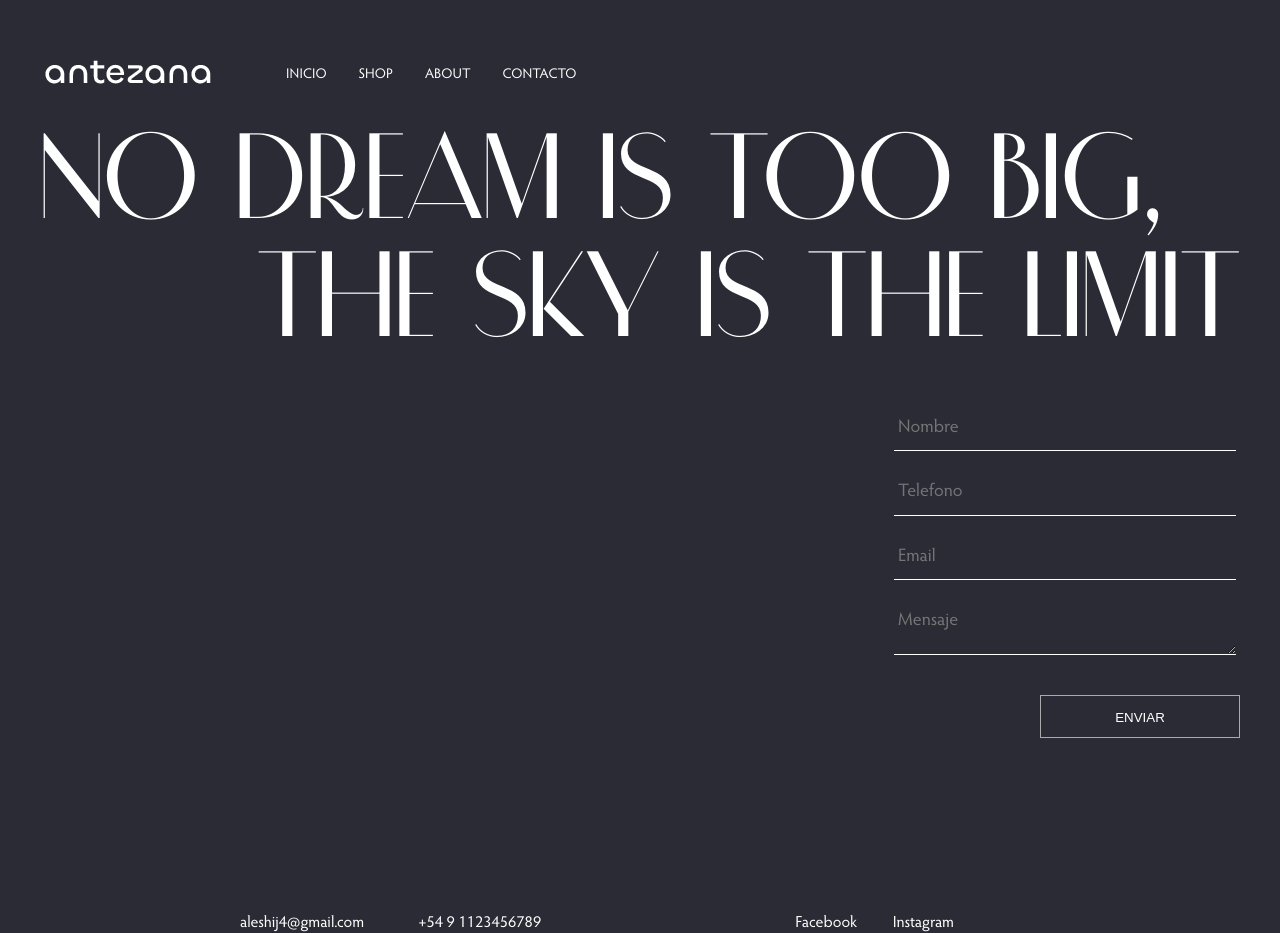
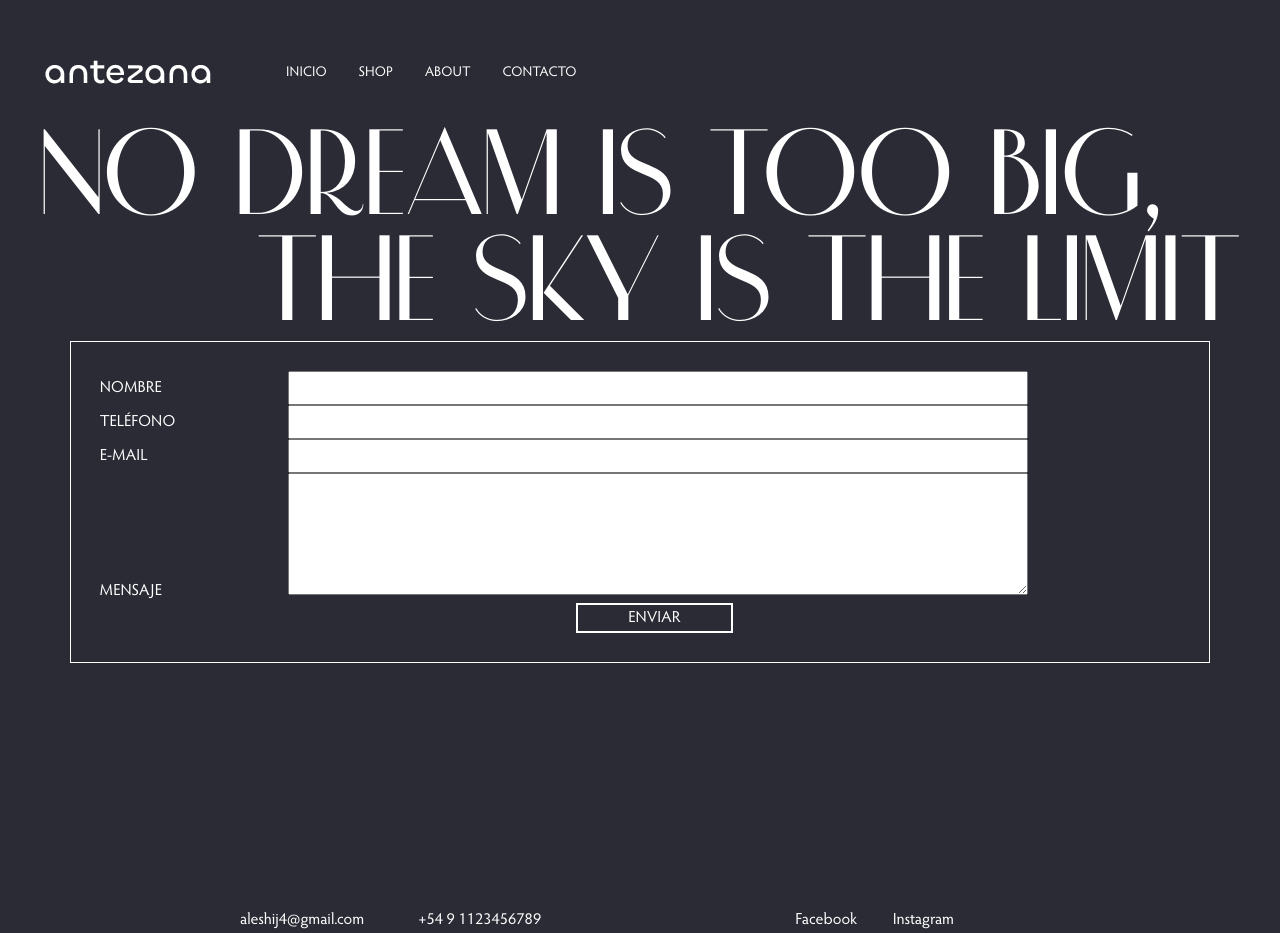
Before and after one commit to alexisgorra/ProyectoFinal-JaraAcosta, a plain HTML site: page contacto.html in a window 1280 px wide. Drawn offline with nearby package versions, Linux system fonts and the light colour scheme.

Commit message:
contacto

```diff
--- a/contacto.html
+++ b/contacto.html
@@ -5,6 +5,7 @@
     <meta http-equiv="X-UA-Compatible" content="IE=edge">
     <meta name="viewport" content="width=device-width, initial-scale=1.0">
     <link rel="stylesheet" href="./css/style.css">
+    <link href="https://cdn.jsdelivr.net/npm/bootstrap@5.1.3/dist/css/bootstrap.min.css" rel="stylesheet" integrity="sha384-1BmE4kWBq78iYhFldvKuhfTAU6auU8tT94WrHftjDbrCEXSU1oBoqyl2QvZ6jIW3" crossorigin="anonymous">
     <link rel="shortcut icon" href="./img/favicon-16x16.png">
     <title>ANTEZANA 247</title>
 </head>
@@ -28,23 +29,29 @@
         <div class="pagina-contenido__title pagina-contenido__title--mobile">
             contacto
         </div>
-        <div class="pagina-contenido__form">
-        <div class="pagina-contenido__form-container">
-        <div id="contacto-form" class="pagina-contacto__form-fields">
-            <input type="text" name="Nombre" id="contacto-form-nombre" placeholder="Nombre">
-            <input type="text" name="Telefono" id="contacto-form-telefono" placeholder="Telefono">
-            <input type="text" name="Email" id="contacto-form-email" placeholder="Email">
-
-            <textarea name="Mensaje" id="contacto-form-mensaje" placeholder="Mensaje" style="width: 342px; height: 55px"></textarea>
-
-            <div class="pagina-contacto__form-boton-line">
-                <button type="button" class="pagina-contacto__form-boton">
-                    Enviar
-                </button>
-            </div>
-        </div>
-        </div>
-        </div>
+        <form action="./enviar.php" method="post">
+            <fieldset>
+                <div class="col-12">
+                    <label class="col-2" for="name">Nombre</label>
+                    <input class="col-8" type="text" id="name" name="name" title="Por favor, ingrese su nombre." required>
+                </div>
+                <div class="col-12">
+                    <label class="col-2" for="phoneNumber">Teléfono</label>
+                    <input class="col-8" type="tel" id="tel" name="tel" title="Por favor, ingrese su número telefónico.">
+                </div>
+                <div class="col-12">
+                    <label class="col-2" for="email">E-mail</label>
+                    <input class="col-8" type="email" id="email" name="email" title="Por favor, ingrese su dirección de mail." required>
+                </div>
+                <div class="col-12">
+                    <label class="col-2" for="text">Mensaje</label>
+                    <textarea class="col-8" name="message" id="message" cols="20" rows="5"></textarea>
+                </div>
+                <div class="col-12">
+                    <input class="btn-send" type="submit" value="Enviar">
+                </div>
+            </fieldset>
+        </form>
         <div class="pagina-contacto__footer">
             <a href="#" class="pagina-contacto__footer-item">aleshij4@gmail.com</a>
             <a href="#" class="pagina-contacto__footer-item">+54 9 1123456789</a>
@@ -54,5 +61,7 @@
             </span>
         </div>
     </body>
+    <script src="https://cdn.jsdelivr.net/npm/@popperjs/core@2.10.2/dist/umd/popper.min.js" integrity="sha384-7+zCNj/IqJ95wo16oMtfsKbZ9ccEh31eOz1HGyDuCQ6wgnyJNSYdrPa03rtR1zdB" crossorigin="anonymous"></script>
+    <script src="https://cdn.jsdelivr.net/npm/bootstrap@5.1.3/dist/js/bootstrap.min.js" integrity="sha384-QJHtvGhmr9XOIpI6YVutG+2QOK9T+ZnN4kzFN1RtK3zEFEIsxhlmWl5/YESvpZ13" crossorigin="anonymous"></script>
 </body>
 </html>
--- a/css/style.css
+++ b/css/style.css
@@ -3,7 +3,6 @@
     padding: 0;
     box-sizing: border-box;
     text-decoration: none;
-    /* color: #8f6c53; */
 }
 
 @font-face{
@@ -195,11 +194,6 @@ a{
 }
 
 
-a{
-    text-decoration: none;
-}
-
-
 .ab-essentials{
     border-top: 0;
     padding: 22px 0;
@@ -349,10 +343,9 @@ p{
 .pagina-contenido__title--mobile{
     display: none;
 }
-
+/*
 .pagina-contenido__form-container{
     position: relative;
-    /* display: inline-block; */
     width: 350px;
     max-width: 100%;
     color: #fff;
@@ -399,13 +392,13 @@ p{
     cursor: pointer;
     transition: color .3s linear, background-color .3s linear;
     width: 200px;
-}
+} */
 
 .pagina-contacto__footer{
     position: relative;
     display: flex;
     justify-content: space-between;
-    top: 176px;
+    top: 229px;
     margin-bottom: 0;
     margin-right: 254px;
     font-family: 'Hypatia-Sans-Pro', sans-serif;
@@ -436,11 +429,11 @@ p{
     color: #fff;
 }
 
-input{
+/* input{
     border-radius: 0;
     background-color: #fff;
     color: #000;
-}
+} */
 
 .header__contacto{
     color: #fff;
@@ -586,6 +579,70 @@ input{
 
 .wallpaper{
     width: 100%;
+}
+
+form{
+    font-family: 'Hypatia-Sans-Pro', sans-serif;
+    font-weight: 400;
+    font-size: 1rem;
+    padding: 1.8rem 0 1.8rem 1.8rem;
+    margin: 1rem auto;
+    max-width: 95%;
+    border: 1px solid white
+}
+fieldset{
+    border: none;
+}
+fieldset div:last-child{
+    display: flex;
+    flex-direction: row;
+    justify-content: center;
+}
+legend{
+    font-size: 1.8rem;
+    margin-bottom: 1.5rem;
+    text-align: center;
+    font-family: 'Hypatia-Sans-Pro', sans-serif;
+    font-weight: 300;
+    color: black;
+    text-transform: uppercase;
+}
+label{
+    color: white;
+    text-transform: uppercase;
+}
+input{
+    height: 30px;
+    margin: 0 0 10px 10px;
+    /* border: 1px solid black; */
+    padding: 15px;
+    font-family: 'Hypatia-Sans-Pro', sans-serif;
+    font-size: 14px;
+    color: black;
+}
+input:focus, textarea:focus{
+    outline: none;
+}
+.btn-send{
+    padding: 0 50px;
+    border: white 2px solid;
+    color: white;
+    font-family: 'Hypatia-Sans-Pro', sans-serif;
+    text-transform: uppercase;
+    background-color: #2b2b36;
+}
+.btn-send:hover{
+    background-color: white;
+    color: black;
+}
+svg{
+    position: fixed;
+    bottom: 0;
+    left: 0;
+    width: 100%;
+}
+textarea {
+    margin-left: 10px;
 }
 
 @media screen and (max-width: 1000px) and (min-width: 1px){
@@ -1099,3 +1156,32 @@ input{
         font-size: 50px;
     }
 }
+
+
+@media screen and (max-width: 670px) and (min-width: 1px){
+    form{
+        font-size: 12px;
+        padding: 0px;
+        border: none;
+    }
+}
+
+@media screen and (max-width: 670px) and (min-width: 1px){
+    label{
+        margin: 8px;
+    }
+}
+
+@media screen and (max-width: 450px) and (min-width: 1px){
+    form{
+        font-size: 12px;
+        padding: 0px;
+        border: none;
+    }
+}
+
+@media screen and (max-width: 450px) and (min-width: 1px){
+    label{
+        margin: 8px;
+    }
+}
```
